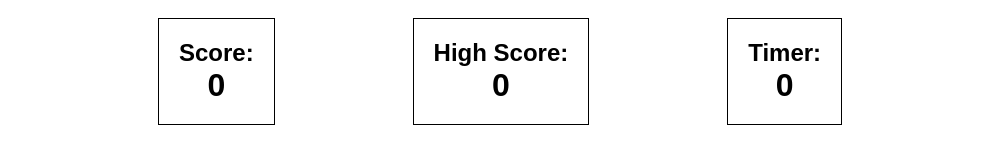
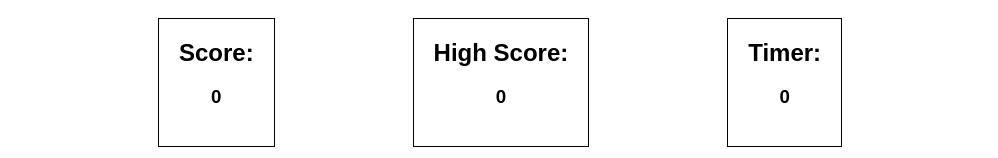
Before and after one commit to mergitto/mogura-tataki-app_vue, a Vue app: page / in a window 1280 px wide. Shown: the part 140-298 px from the top of the page, without its empty margins (140-1138 px from the left). Built offline with nearby package versions, Linux system fonts and the light colour scheme.

Commit message:
finish checkpoint 2

```diff
--- a/src/App.vue
+++ b/src/App.vue
@@ -8,7 +8,11 @@
     >
       Start Game
     </button>
-    <Counter />
+    <Counter
+      v-bind:score="score"
+      v-bind:highScore="highScore"
+      v-bind:time="time"
+    />
     <Moles />
   </div>
 </template>
@@ -22,7 +26,15 @@ export default {
   components: {
     Counter,
     Moles,
-  }
+  },
+  data: function() {
+    return {
+      score: 0,
+      highScore: 0,
+      time: 0,
+      isMoles: [false, false, false, false],
+    }
+  },
 };
 </script>
 
--- a/src/components/Counter.vue
+++ b/src/components/Counter.vue
@@ -2,22 +2,26 @@
   <div class="counters-container">
     <div class="counter">
       <h2>Score:</h2>
-      <h1>0</h1>
+      <h3>{{ score }}</h3>
     </div>
     <div class="counter">
       <h2>High Score:</h2>
-      <h1>0</h1>
+      <h3>{{ highScore }}</h3>
     </div>
     <div class="counter">
       <h2>Timer:</h2>
-      <h1>0</h1>
+      <h3>{{ time }}</h3>
     </div>
   </div>
 </template>
 
 <script>
 export default {
-
+  props: {
+    score: Number,
+    highScore: Number,
+    time: Number,
+  },
 }
 </script>
 
```
